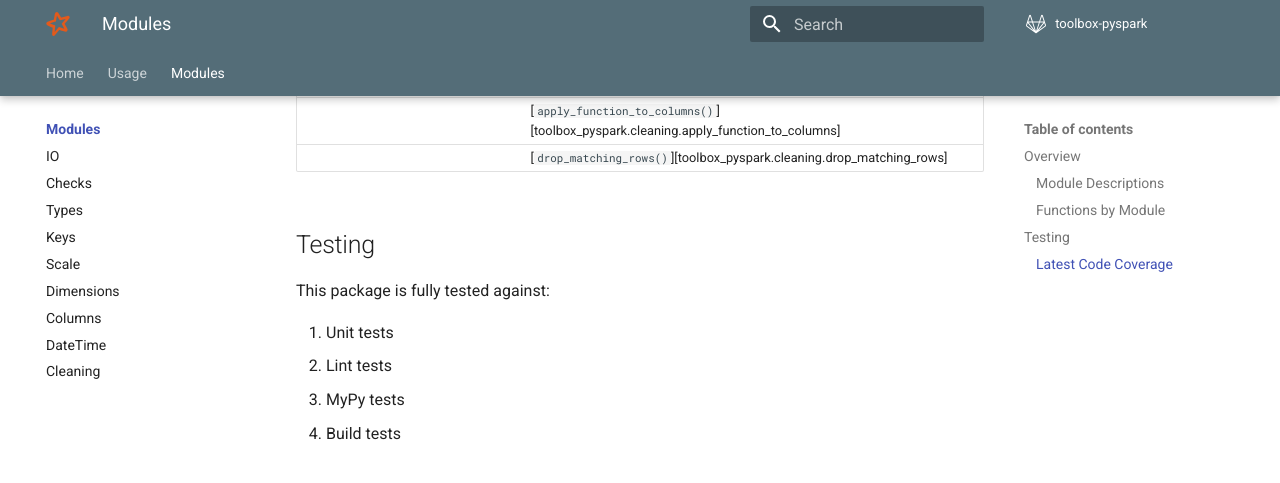
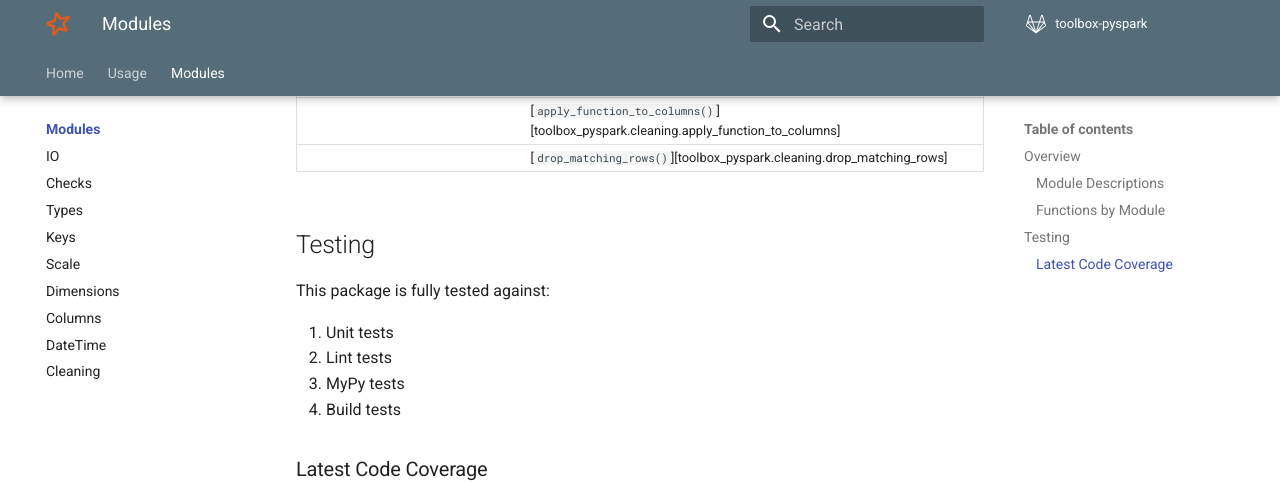
Before and after one commit to data-science-extensions/toolbox-pyspark, an MkDocs documentation site: the page built from docs/code/index.md, in a window 1280 px wide and 1400 px high, scrolled down 2109 px. Shown: the top 483 px of the window. Built offline with MkDocs 1.6.1 and Material for MkDocs 9.7.7, drawn with Linux system fonts in a browser that asks for light colours; comment, search, counter and statistics services are not loaded; the version menu is left out.

Commit message:
Add more styling to docs pages

```diff
--- /dev/null
+++ b/docs/overrides/assets/stylesheets/columns.css
@@ -0,0 +1,31 @@
+/* Two-column layout */
+.md-typeset .mdx-columns ol,
+.md-typeset .mdx-columns ul,
+.md-typeset .mdx-two-columns ol,
+.md-typeset .mdx-two-columns ul {
+    columns: 2;
+    break-inside: avoid;
+}
+
+/* Three-column layout */
+.md-typeset .mdx-three-columns ol,
+.md-typeset .mdx-three-columns ul {
+    columns: 3;
+    break-inside: avoid;
+}
+
+/* Four-column layout */
+.md-typeset .mdx-four-columns ol,
+.md-typeset .mdx-four-columns ul {
+    columns: 4;
+    break-inside: avoid;
+}
+
+/* [mobile portrait -]: Reset columns on mobile */
+@media only screen and (max-width: 600px) {
+
+    .md-typeset .mdx-columns ol,
+    .md-typeset .mdx-columns ul {
+        columns: initial;
+    }
+}
--- /dev/null
+++ b/docs/overrides/assets/stylesheets/lists.css
@@ -0,0 +1,4 @@
+.md-typeset ol li,
+.md-typeset ul li {
+    margin-bottom: 0em;
+}
--- a/docs/overrides/assets/stylesheets/style.css
+++ b/docs/overrides/assets/stylesheets/style.css
@@ -54,25 +54,3 @@
 .md-typeset table:not([class]) td {
     padding: .2em .5em !important;
 }
-
-/* Two-column layout */
-.mdx-columns {
-    /* Column */
-    ol,
-    ul {
-      columns: 2;
-    }
-
-    /* Column item */
-    li {
-      break-inside: avoid;
-    }
-  }
-
-  /* Reset columns on mobile */
-  @media (max-width: 767px) {
-    .mdx-columns ol,
-    .mdx-columns ul {
-      columns: initial;
-    }
-  }
--- a/mkdocs.yaml
+++ b/mkdocs.yaml
@@ -99,6 +99,8 @@
   - assets/stylesheets/style.css
   - assets/stylesheets/admonitions.css
   - assets/stylesheets/code_chunks.css
+  - assets/stylesheets/columns.css
+  - assets/stylesheets/lists.css
   - https://site-assets.fontawesome.com/releases/v6.4.2/css/all.css
 
 plugins:
```
